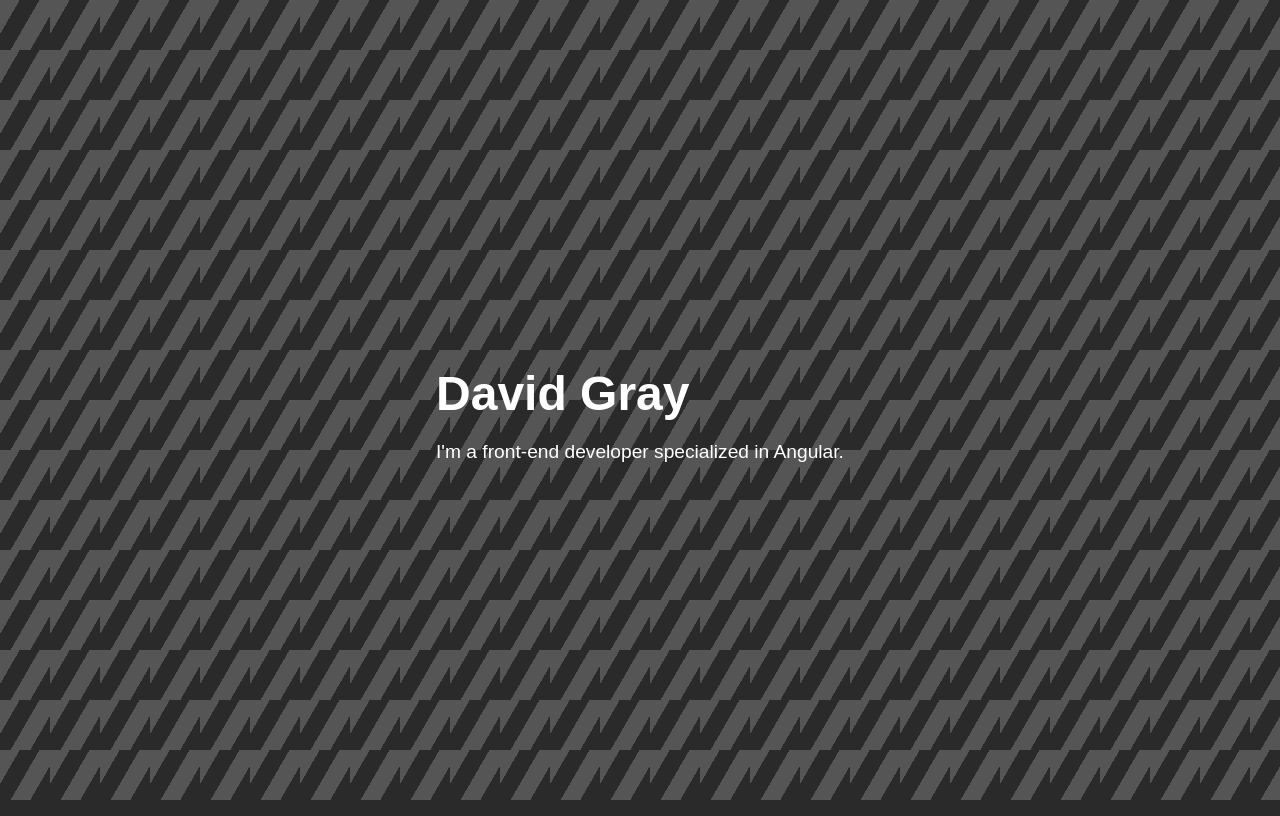
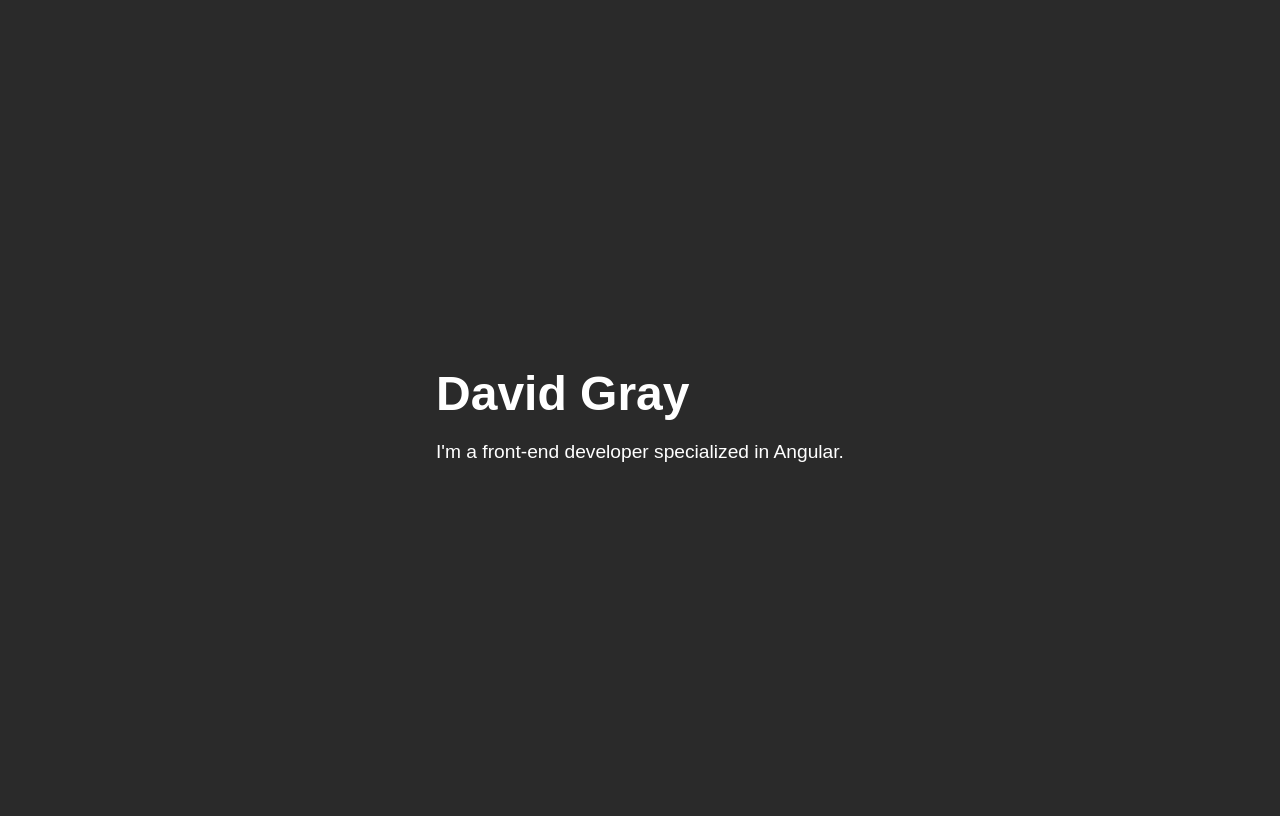
Before and after one commit to dvidgry/dvidgry.github.io, a plain HTML site: page index.html in a window 1280 px wide. Drawn offline with Linux system fonts and the light colour scheme.

Commit message:
Update index.html

```diff
--- a/index.html
+++ b/index.html
@@ -25,29 +25,6 @@
             font-size: 1.2em;
             text-align: center;
         }
-
-        /* Background Animation */
-        @keyframes moveBg {
-            from {
-                background-position: 0 0;
-            }
-            to {
-                background-position: 100% 0;
-            }
-        }
-
-        body::before {
-            content: "";
-            position: absolute;
-            top: 0;
-            left: 0;
-            width: 100%;
-            height: 100%;
-            z-index: -1;
-            background: linear-gradient(120deg, rgba(255, 255, 255, 0.2) 25%, transparent 25%, transparent 50%, rgba(255, 255, 255, 0.2) 50%, rgba(255, 255, 255, 0.2) 75%, transparent 75%, transparent);
-            background-size: 50px 50px;
-            animation: moveBg 5s linear infinite;
-        }
     </style>
 </head>
 <body>
```
